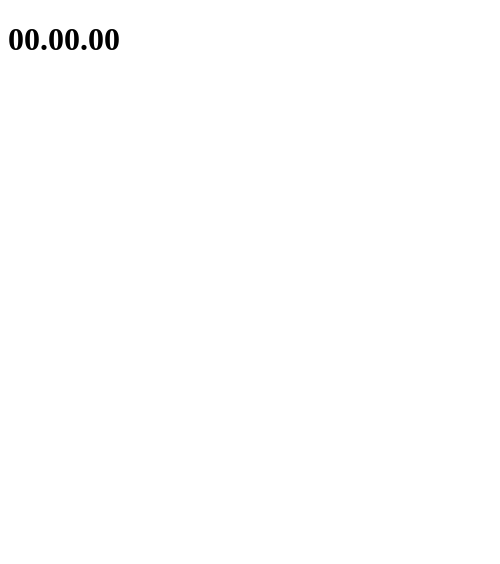
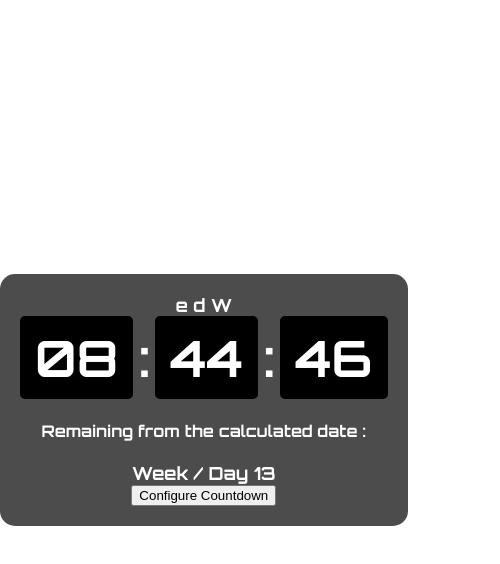
Before and after one commit to nofuruu/countdown-widget, an Electron app: page index.html in a window 500 px wide. Drawn offline with Linux system fonts and the light colour scheme.

Commit message:
12/2/2025 - Fix all failed and human error commit/push

```diff
--- a/index.html
+++ b/index.html
@@ -1,15 +1,37 @@
 <!DOCTYPE html>
 <html lang="en">
+
 <head>
     <meta charset="UTF-8">
     <meta name="viewport" content="width=device-width, initial-scale=1.0">
     <title>Countdown Widget</title>
     <link rel="stylesheet" href="style.css">
 </head>
+
 <body>
-    <div class="countdown-container">
-        <h1 id="countdown">00.00.00</h1>
+    <div class="widget">
+        <div class="content">
+            <div class="date">
+                <span id="date">13 Feb</span>
+                <span id="day">Sat</span>
+            </div>
+            <div class="clock">
+                <span class="flip" id="hours">05</span>
+                <span class="separator">:</span>
+                <span class="flip" id="minutes">02</span>
+                <span class="separator">:</span>
+                <span class="flip" id="seconds">41</span>
+            </div>
+            <div class="to-date">
+                <h4>Remaining from the calculated date : <span id="toDate"></span></h4>
+            </div>
+            <div class="week">Week <span id="week">/</span> Day <span id="dayNum">13</span></div>
+        </div>
+        <div class="configuration">
+            <button class="config-btn">Configure Countdown</button>
+        </div>
     </div>
-    <script src="renderer.js"></script>
+    <script src="script.js"></script>
 </body>
+
 </html>
--- a/style.css
+++ b/style.css
@@ -0,0 +1,43 @@
+@import url('https://fonts.googleapis.com/css2?family=Orbitron:wght@700&display=swap');
+
+body {
+    margin: 0;
+    display: flex;
+    align-items: center;
+    height: 100vh;
+    background: transparent;
+    overflow: hidden;
+    font-family: 'Orbitron', sans-serif;
+    -webkit-app-region: drag;
+}
+
+.widget {
+    justify-content: center;
+    background: rgba(0,0,0, 0.7);
+    padding: 20px;
+    border-radius: 15px;
+    color: white;
+    text-align: center;
+    backdrop-filter: blur(10px);
+}
+
+.date, .week{
+    font-size: 18px;
+}
+
+.clock{
+    display: flex;
+    align-items: center;
+    justify-content: center;
+    font-size: 50px
+}
+
+.flip{
+    background: black;
+    padding: 10px 15px;
+    border-radius: 5px;
+}
+
+.separator {
+    margin: 0 5px;
+}
```
Also changed, not shown: main.js (+15 -8 lines), package.json (+6 -3 lines), 1 other file.
